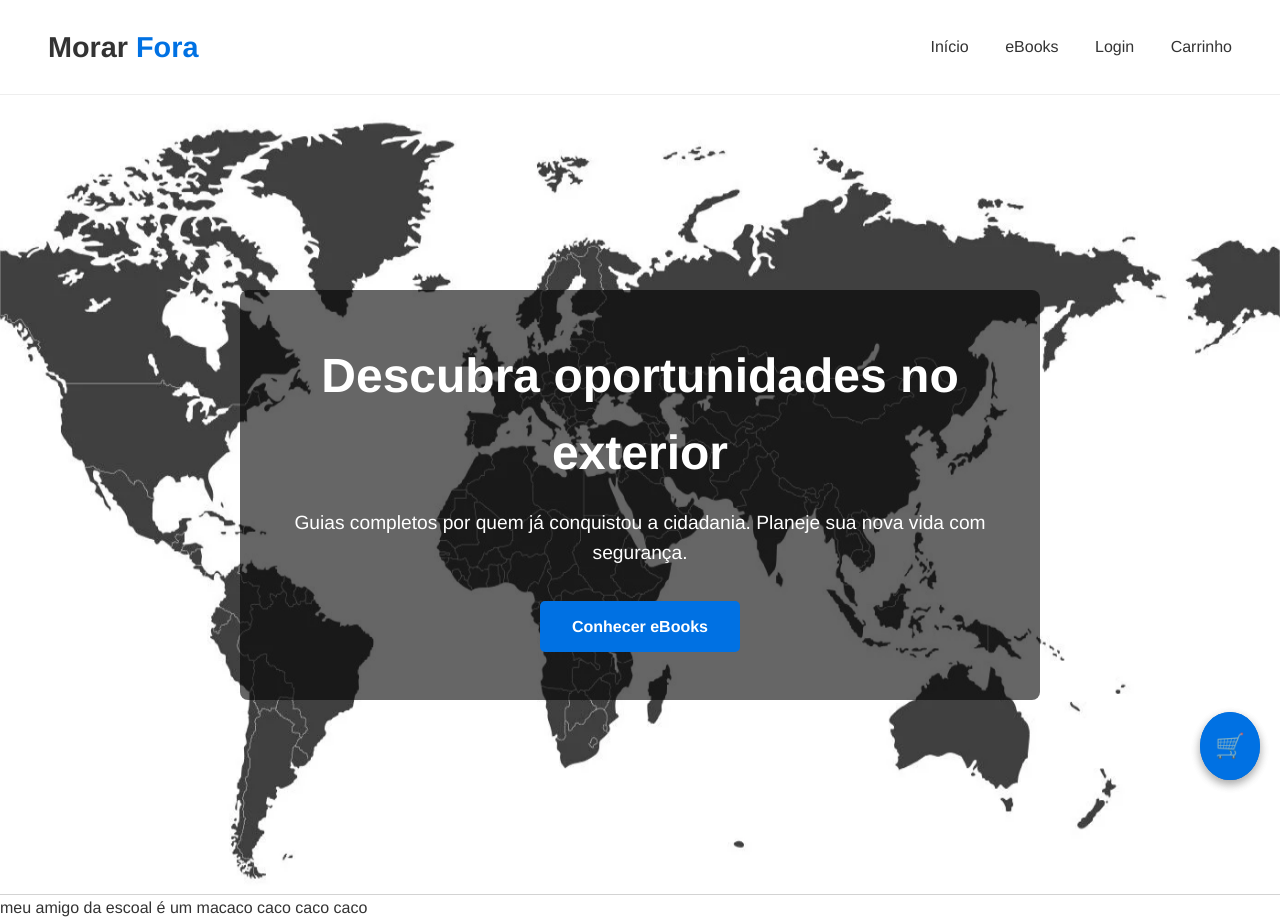
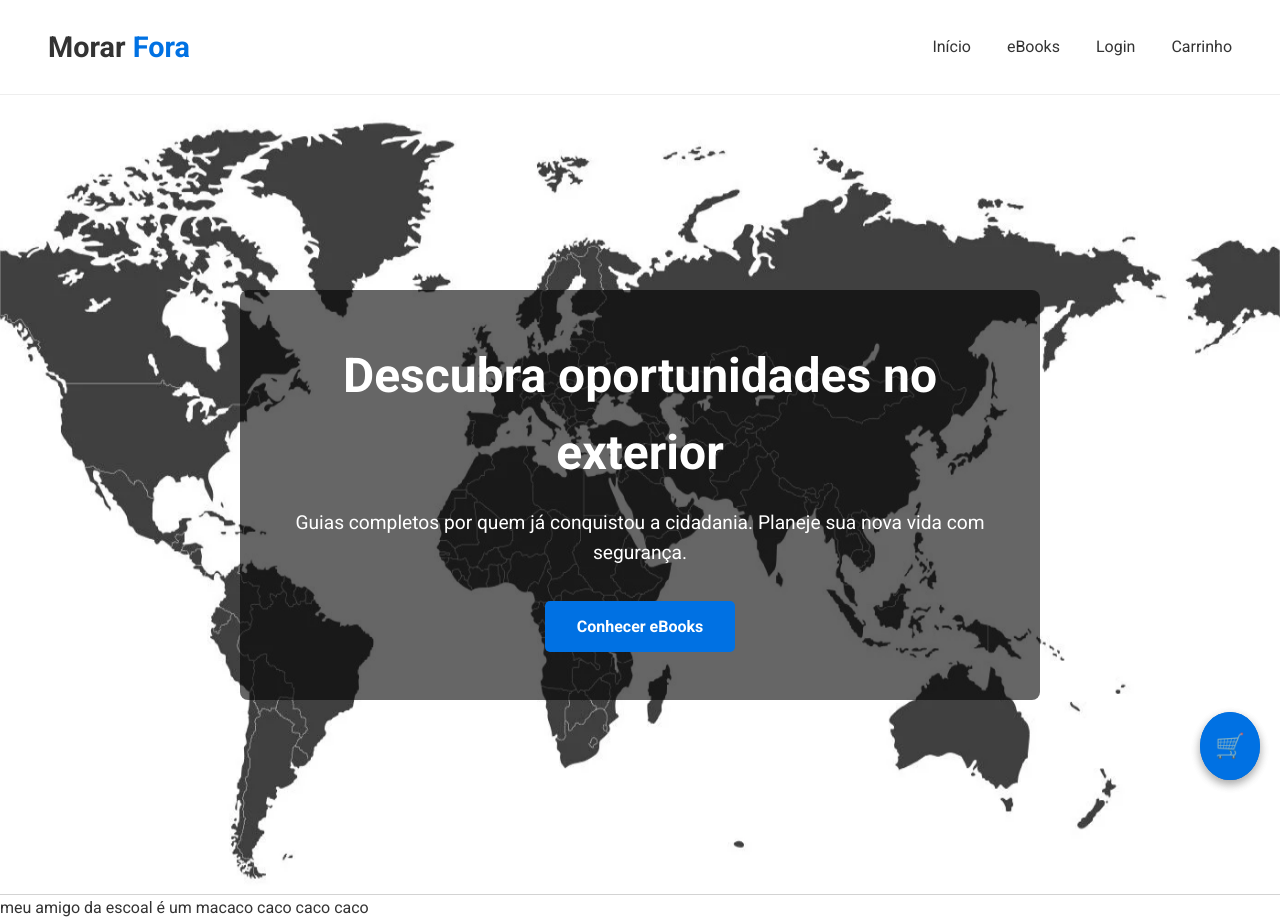
Before and after one commit to Xhina-comXis/MorarFora, a plain HTML site: page docs/index.html in a window 1280 px wide. Drawn offline with Linux system fonts and the light colour scheme.

Commit message:
Substitui Helvetica Neue por Roboto do Google Fonts e ajusta uso

```diff
--- a/docs/css/style.css
+++ b/docs/css/style.css
@@ -1,3 +1,5 @@
+@import url('https://fonts.googleapis.com/css2?family=Roboto:wght@400;700&display=swap');
+
 * {
   box-sizing: border-box;
   margin: 0;
@@ -9,7 +11,7 @@ html {
 }
 
 body {
-  font-family: 'Helvetica Neue', Arial, sans-serif;
+  font-family: 'Roboto', Arial, sans-serif;
   color: #333;
   line-height: 1.6;
 }
@@ -34,7 +36,7 @@ a {
 
 .logo {
   font-size: 1.8rem;
-  font-weight: bold;
+  font-weight: 700;
 }
 
 .logo span {
@@ -105,6 +107,7 @@ nav a:hover {
 .hero h1 {
   font-size: 3rem;
   margin-bottom: 1rem;
+  font-weight: 700;
 }
 
 .hero p {
```
